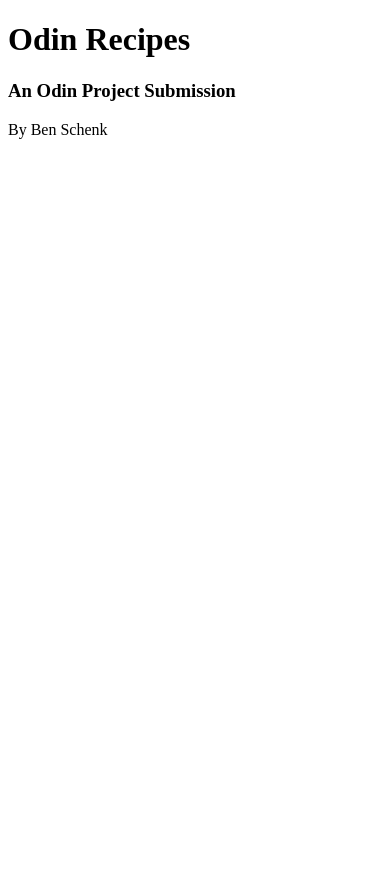
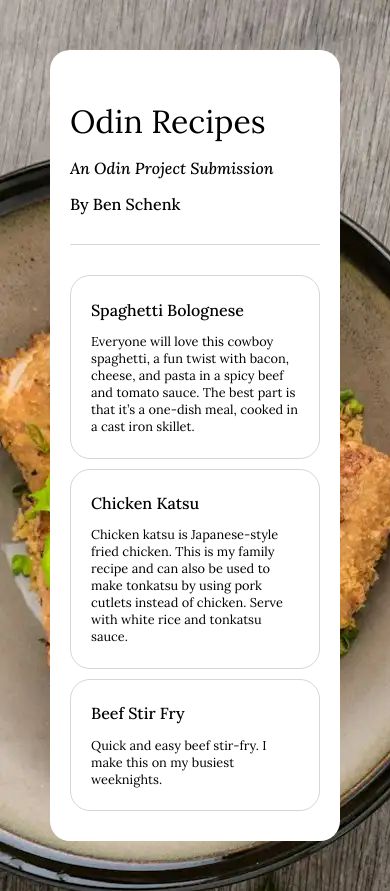
Before and after one commit to pthneo/odin-recipes, a plain HTML site: page index.html in a window 390 px wide. Before the commit the page ends 844 px from the top, so only its background shows below. Drawn offline with Linux system fonts and the light colour scheme.

Commit message:
populate index.html

```diff
--- a/index.html
+++ b/index.html
@@ -8,11 +8,34 @@
         name="viewport"
         content="width=device-width, initial-scale=1, minimum-scale=1">
         <link rel="icon" type="image/x-icon" href="favicon.ico">
+        <link rel="preconnect" href="https://fonts.googleapis.com">
+        <link rel="preconnect" href="https://fonts.gstatic.com" crossorigin>
+        <link href="https://fonts.googleapis.com/css2?family=Lora:ital,wght@0,400..700;1,400..700&display=swap" rel="stylesheet">
     </head>
     <body>
         <main class="container">
             <h1 class="main-heading">Odin Recipes</h1>
             <h3 class="subheading">An Odin Project Submission</h3>
             <p class="underheading">By Ben Schenk</p>
+            <div class="dividing-line"></div>
+            <a href="spaghetti.html"><div class="recipe">
+                <div class="text-container">
+                    <h2 class="recipe-heading">Spaghetti Bolognese</h2>
+                    <p class="recipe-description">Everyone will love this cowboy spaghetti, a fun twist with bacon, cheese, and pasta in a spicy beef and tomato sauce. The best part is that it’s a one-dish meal, cooked in a cast iron skillet.</p>
+                </div>
+            </div></a>
+            <a href="katsu.html"><div class="recipe">
+                <div class="text-container">
+                    <h2 class="recipe-heading">Chicken Katsu</h2>
+                    <p class="recipe-description">Chicken katsu is Japanese-style fried chicken. This is my family recipe and can also be used to make tonkatsu by using pork cutlets instead of chicken. Serve with white rice and tonkatsu sauce.</p>
+                </div>
+            </div></a>
+            <a href="stirfry.html"><div class="recipe">
+                <div class="text-container">
+                    <h2 class="recipe-heading">Beef Stir Fry</h2>
+                    <p class="recipe-description">Quick and easy beef stir-fry. I make this on my busiest weeknights.</p>
+                </div>
+            </div></a>
         </main>
     </body>
+</html>
--- /dev/null
+++ b/style.css
@@ -0,0 +1,105 @@
+/* style.css */
+
+
+* {
+    font-family: "Lora", serif;
+    font-optical-sizing: auto;
+    font-weight: 500;
+    font-style: normal;
+}
+
+html {
+    background-color: rgb(233, 233, 233);
+    background-image: url(bg.webp);
+    height: 100%;
+}
+
+body {
+    margin: 0;
+    padding: 0;
+    height: fit-content;
+    padding-bottom: 50px;
+}
+
+.container {
+    width: 60%;
+    min-width: 250px;
+    margin: 0 auto;
+    background-color: rgb(255, 255, 255);
+    padding: 50px;
+    margin-top: 50px;
+    border-radius: 20px;
+    overflow-y: scroll;
+    -ms-overflow-style: none;
+    scrollbar-width: none;
+}
+
+.container::-webkit-scrollbar {
+    display: none;
+}
+
+.main-heading {
+    font-size: 3rem;
+    margin-bottom: 20px;
+    font-weight: 400;
+}
+
+.subheading {
+    font-style: italic;
+}
+
+.dividing-line {
+    margin-top: 30px;
+    margin-bottom: 30px;
+    height: 1px;
+    background-color: rgb(214, 214, 214);
+}
+
+.recipe {
+    padding: 10px 30px;
+    border: 1px solid rgb(214, 214, 214);
+    border-radius: 20px;
+    margin-bottom: 30px;
+    box-sizing: border-box;
+}
+
+a {
+    text-decoration: none;
+    color: black;
+}
+
+.recipe-description {
+    font-weight: 400;
+}
+
+@media (max-width: 500px) {
+    .container {
+        padding-left: 20px;
+        padding-right: 20px;
+        padding-top: 30px;
+        padding-bottom: 20px;
+    }
+
+    body {
+        margin-bottom: 50px;
+        padding-bottom: 50px;
+    }
+
+    .main-heading {
+        font-size: 2rem;
+        margin-bottom: 10px;
+    }
+
+    .subheading, .recipe-heading{
+        font-size: 1rem;
+    }
+
+    .recipe-description {
+        font-size: 0.8rem;
+    }
+
+    .recipe {
+        padding: 10px 20px;
+        margin-bottom: 10px;
+    }
+}
```
Also changed, not shown: bg.webp (added), 1 other file.
